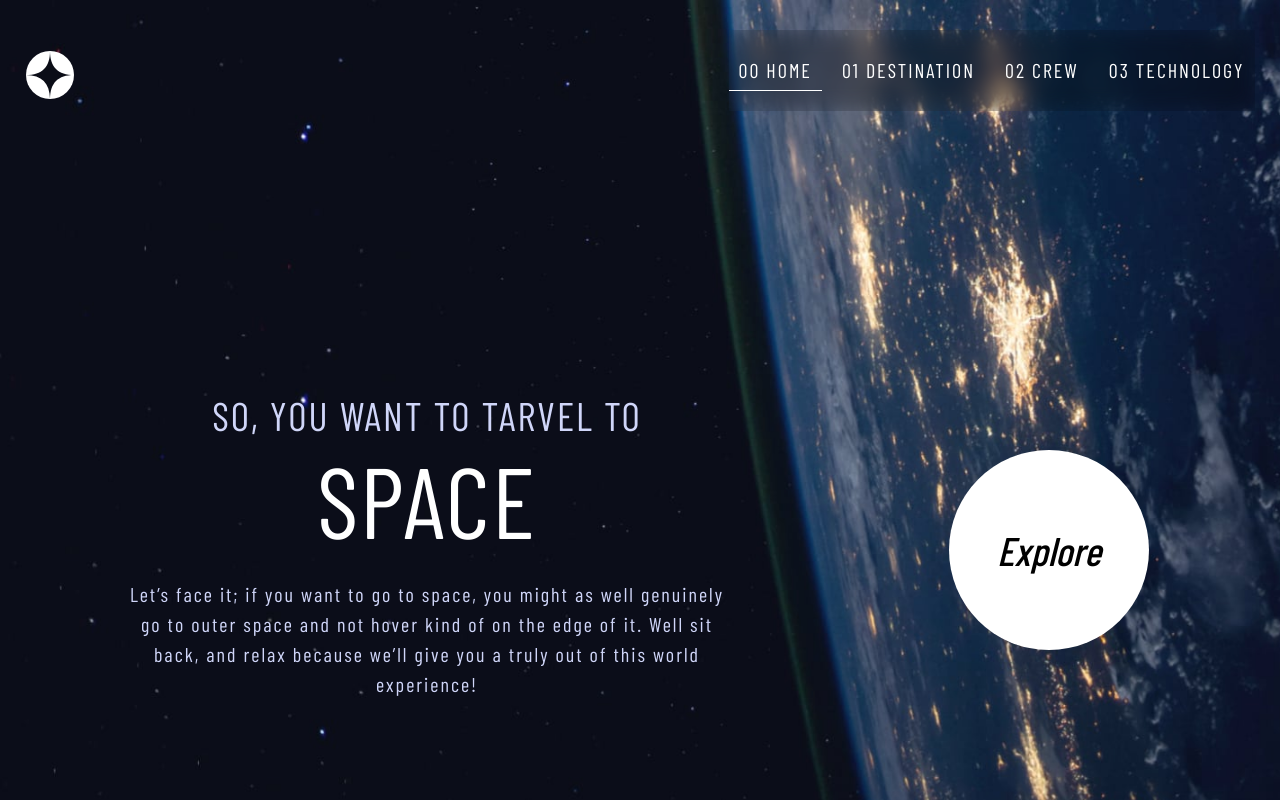
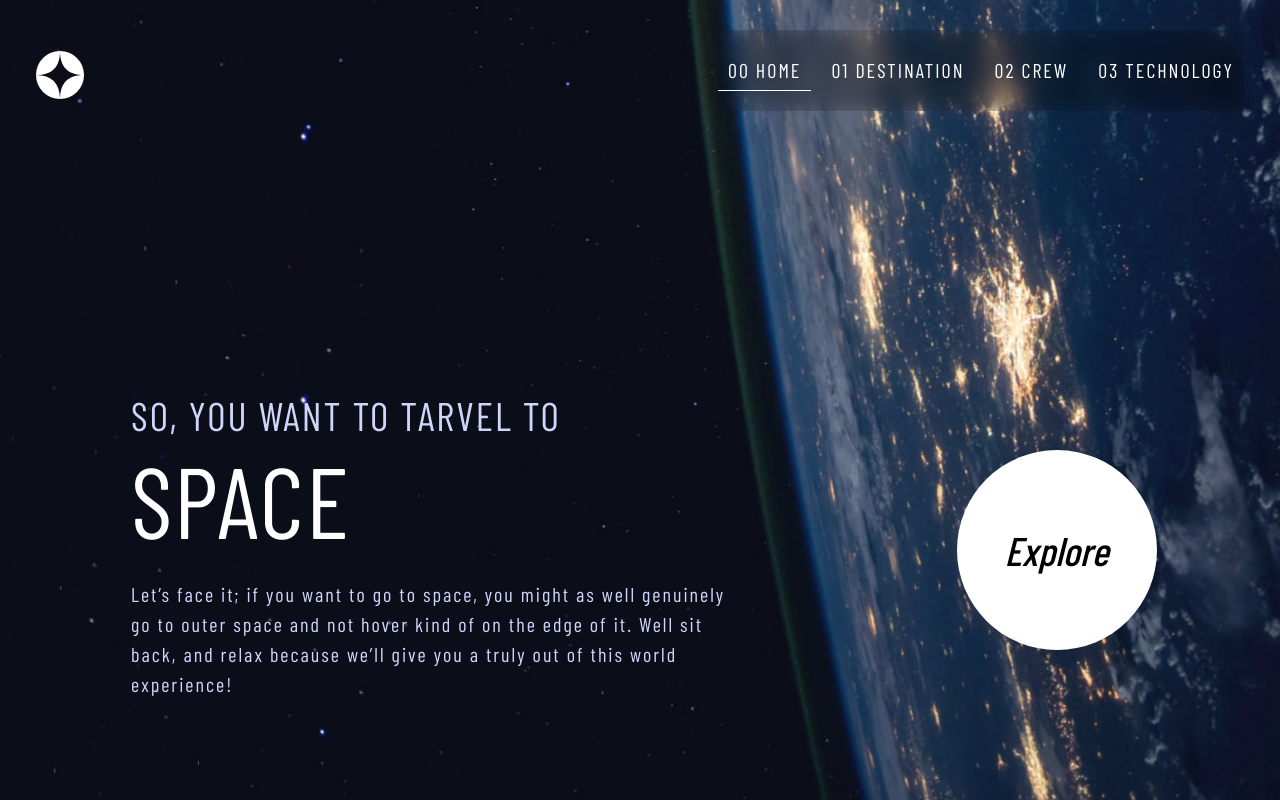
Before and after one commit to agun36/space-tourism-website-main-dev, a React (Vite) app: page / in a window 1280 px wide. Built offline with nearby package versions, Linux system fonts and the light colour scheme; a web font is replaced by a local one.

Commit message:
modified homepage

```diff
--- a/src/pages/crewPages.tsx
+++ b/src/pages/crewPages.tsx
@@ -39,7 +39,7 @@ export const CrewPages = () => {
 
                     </div>
                     <div className='col-sm-12 col-md-7 d-flex justify-content-center'>
-                        <img src={currentCrew.images.png} alt="Crew member" className='img-fluid min-vh-100' />
+                        <img src={currentCrew.images.png} alt="Crew member" className='img-fluid' />
                     </div>
                 </div>
             </div>
--- a/src/pages/homePage.tsx
+++ b/src/pages/homePage.tsx
@@ -5,12 +5,12 @@ import { Navigation } from '../components/navigation';
 export const HomePage = () => {
 
     return (
-        <div className='home row   px-md-4 px-sm-0 min-vh-100 max-vh-auto'>
-            <div className='mt-md-5 col-12'>
+        <div className='home row  px-md-4 px-sm-0 min-vh-100'>
+            <div className='mt-sm-0 mt-md-5 px-4 col-12'>
                 <Navigation />
             </div>
-            <div className='col-12 container  row justify-content-center align-items-center'>
-                <div className='home-text__header   col-md-6 mx-auto text-sm-center'>
+            <div className='row align-items-center justify-content-md-center  mx-auto col-12'>
+                <div className='home-text__header   col-md-6 mx-auto text-sm-center text-md-start'>
                     <h1 className='text-texts-color'>
                         so, you want to tarvel to <br /> <small className='text-white-000'>
                             space
```
